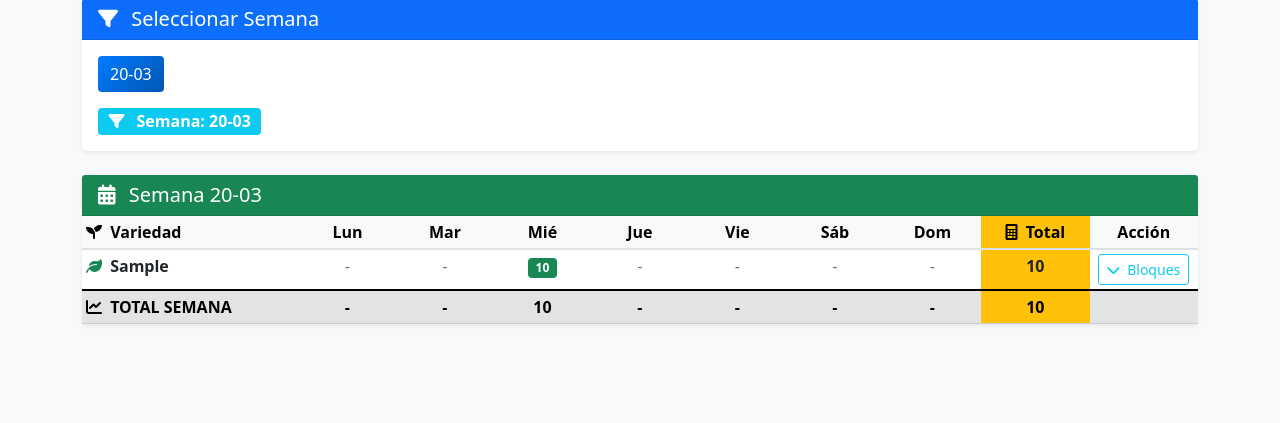
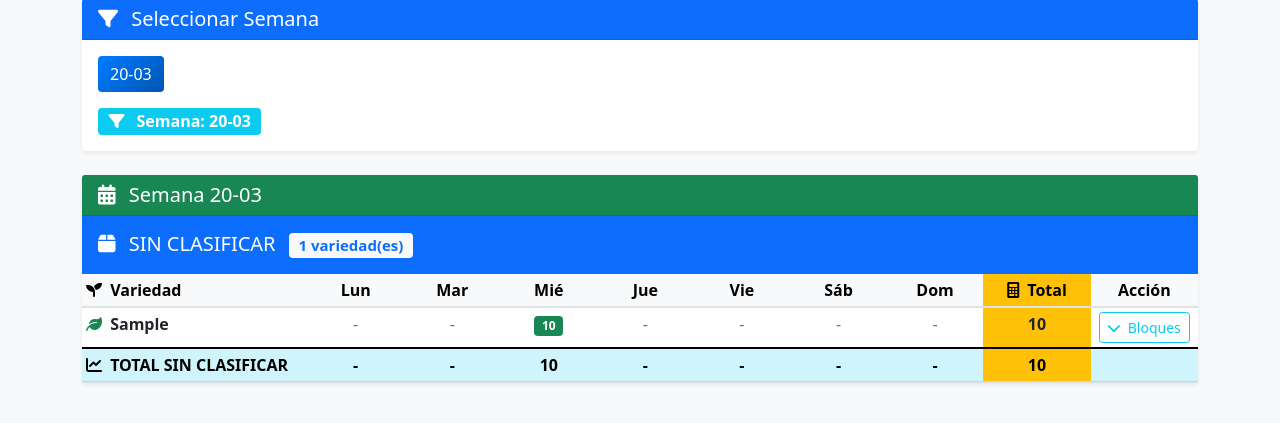
Before and after one commit to renealejo96/cosecha-app, a Flask app: page /resumen?semana=2003 in a window 1280 px wide. Shown: the part 139-562 px from the top of the page. Run offline with Flask 3, Linux system fonts and the light colour scheme; tables that the repository leaves empty hold one stand-in row (values such as "Sample post"); some libraries are stand-ins or nearby versions.

Commit message:
Restaurar jerarquia de 3 niveles (Producto Maestro  Variedad  Bloques) y mantener formulario después de guardar

```diff
--- a/app.py
+++ b/app.py
@@ -201,8 +201,9 @@ def nuevo_registro():
             db.session.add(nuevo_registro)
             db.session.commit()
 
-            flash('Registro de cosecha creado exitosamente!', 'success')
-            return redirect(url_for('index'))
+            flash('¡Registro guardado exitosamente! Puedes ingresar un nuevo registro.', 'success')
+            # Redirigir a la misma página para seguir ingresando registros
+            return redirect(url_for('nuevo_registro'))
 
         except Exception as e:
             flash(f'Error al crear el registro: {str(e)}', 'error')
@@ -339,7 +340,7 @@ def reportes():
 
 @app.route('/resumen')
 def resumen():
-    """Resumen por semana con tabla: variedades x días de la semana, con desglose de módulos"""
+    """Resumen por semana con tabla: producto maestro → variedades → desglose de bloques"""
     from sqlalchemy import func
     from collections import defaultdict
     from datetime import datetime, timedelta
@@ -372,10 +373,10 @@ def resumen():
         ).all()
         semana_filtro = formato_semana(fecha_hoy)
 
-    # Estructura principal: {semana: {variedad: {dia_semana: total_tallos}}}
-    # Estructura de desglose: {semana: {variedad: {dia_semana: {modulo: total_tallos}}}}
-    datos_por_semana = defaultdict(lambda: defaultdict(lambda: defaultdict(int)))
-    desglose_modulos = defaultdict(lambda: defaultdict(lambda: defaultdict(lambda: defaultdict(int))))
+    # Estructura: {semana: {prod_maestro: {variedad: {dia_semana: total_tallos}}}}
+    # Desglose: {semana: {prod_maestro: {variedad: {dia_semana: {modulo: total_tallos}}}}}
+    datos_por_semana = defaultdict(lambda: defaultdict(lambda: defaultdict(lambda: defaultdict(int))))
+    desglose_modulos = defaultdict(lambda: defaultdict(lambda: defaultdict(lambda: defaultdict(lambda: defaultdict(int)))))
     semanas_disponibles = set()
 
     # Obtener todas las semanas disponibles en la BD
@@ -386,15 +387,16 @@ def resumen():
     # Procesar registros filtrados
     for registro in registros:
         semana = formato_semana(registro.fecha)
+        prod_maestro = maestro_productos.get(registro.variedad, 'SIN CLASIFICAR')
         variedad = registro.variedad
         dia_semana = registro.fecha.weekday()  # 0=Lunes, 6=Domingo
         modulo = registro.modulo
 
-        # Acumular totales por variedad y día
-        datos_por_semana[semana][variedad][dia_semana] += registro.total_tallos
+        # Acumular totales por producto maestro, variedad y día
+        datos_por_semana[semana][prod_maestro][variedad][dia_semana] += registro.total_tallos
 
         # Guardar desglose por módulo
-        desglose_modulos[semana][variedad][dia_semana][modulo] += registro.total_tallos
+        desglose_modulos[semana][prod_maestro][variedad][dia_semana][modulo] += registro.total_tallos
 
     # Ordenar semanas disponibles (más reciente primero)
     semanas_ordenadas = sorted(list(semanas_disponibles), reverse=True)
@@ -403,16 +405,20 @@ def resumen():
     datos_finales = {}
     for semana in datos_por_semana:
         datos_finales[semana] = {}
-        for variedad in datos_por_semana[semana]:
-            datos_finales[semana][variedad] = dict(datos_por_semana[semana][variedad])
+        for prod_maestro in datos_por_semana[semana]:
+            datos_finales[semana][prod_maestro] = {}
+            for variedad in datos_por_semana[semana][prod_maestro]:
+                datos_finales[semana][prod_maestro][variedad] = dict(datos_por_semana[semana][prod_maestro][variedad])
 
     desglose_finales = {}
     for semana in desglose_modulos:
         desglose_finales[semana] = {}
-        for variedad in desglose_modulos[semana]:
-            desglose_finales[semana][variedad] = {}
-            for dia in desglose_modulos[semana][variedad]:
-                desglose_finales[semana][variedad][dia] = dict(desglose_modulos[semana][variedad][dia])
+        for prod_maestro in desglose_modulos[semana]:
+            desglose_finales[semana][prod_maestro] = {}
+            for variedad in desglose_modulos[semana][prod_maestro]:
+                desglose_finales[semana][prod_maestro][variedad] = {}
+                for dia in desglose_modulos[semana][prod_maestro][variedad]:
+                    desglose_finales[semana][prod_maestro][variedad][dia] = dict(desglose_modulos[semana][prod_maestro][variedad][dia])
 
     # Días de la semana
     dias_semana = ['Lunes', 'Martes', 'Miércoles', 'Jueves', 'Viernes', 'Sábado', 'Domingo']
--- a/templates/resumen.html
+++ b/templates/resumen.html
@@ -52,8 +52,8 @@
     </div>
 </div>
 
-<!-- Resumen por Variedad -->
-{% for semana, variedades in datos.items()|sort(reverse=True) %}
+<!-- Resumen por Producto Maestro → Variedad -->
+{% for semana, productos in datos.items()|sort(reverse=True) %}
 <div class="card mb-4">
     <div class="card-header bg-success text-white">
         <h5 class="mb-0">
@@ -62,6 +62,16 @@
         </h5>
     </div>
     <div class="card-body p-0">
+        {% for producto_maestro, variedades in productos.items()|sort %}
+        <div class="border-bottom">
+            <!-- Encabezado del Producto Maestro -->
+            <div class="bg-primary text-white p-3">
+                <h5 class="mb-0">
+                    <i class="fas fa-box me-2"></i>
+                    {{ producto_maestro }}
+                    <span class="badge bg-light text-primary ms-2">{{ variedades|length }} variedad(es)</span>
+                </h5>
+            </div>
         <div class="table-responsive">
             <table class="table table-sm table-hover mb-0">
                 <thead class="table-light">
@@ -104,14 +114,14 @@
                         </td>
                         <td class="text-center">
                             <button class="btn btn-sm btn-outline-info" type="button"
-                                    onclick="toggleDetalle('{{ semana }}_{{ variedad|replace(' ', '_') }}')">
-                                <i class="fas fa-chevron-down me-1" id="icon_{{ semana }}_{{ variedad|replace(' ', '_') }}"></i>
-                                <span id="text_{{ semana }}_{{ variedad|replace(' ', '_') }}">Bloques</span>
+                                    onclick="toggleDetalle('{{ semana }}_{{ producto_maestro|replace(' ', '_') }}_{{ variedad|replace(' ', '_') }}')">
+                                <i class="fas fa-chevron-down me-1" id="icon_{{ semana }}_{{ producto_maestro|replace(' ', '_') }}_{{ variedad|replace(' ', '_') }}"></i>
+                                <span id="text_{{ semana }}_{{ producto_maestro|replace(' ', '_') }}_{{ variedad|replace(' ', '_') }}">Bloques</span>
                             </button>
                         </td>
                     </tr>
                     <!-- Desglose de Módulos (inicialmente oculto) -->
-                    <tr class="collapse" id="detalle_{{ semana }}_{{ variedad|replace(' ', '_') }}">
+                    <tr class="collapse" id="detalle_{{ semana }}_{{ producto_maestro|replace(' ', '_') }}_{{ variedad|replace(' ', '_') }}">
                         <td colspan="10" class="p-0">
                             <div class="bg-light p-3">
                                 <h6 class="text-info mb-3">
@@ -128,10 +138,10 @@
                                         </tr>
                                     </thead>
                                     <tbody>
-                                        {% if desglose.get(semana, {}).get(variedad) %}
+                                        {% if desglose.get(semana, {}).get(producto_maestro, {}).get(variedad) %}
                                             {# Recopilar todos los módulos únicos de esta variedad #}
                                             {% set modulos_set = [] %}
-                                            {% for dia_idx, modulos_dict in desglose[semana][variedad].items() %}
+                                            {% for dia_idx, modulos_dict in desglose[semana][producto_maestro][variedad].items() %}
                                                 {% for modulo in modulos_dict.keys() %}
                                                     {% if modulo not in modulos_set %}
                                                         {% set _ = modulos_set.append(modulo) %}
@@ -147,7 +157,7 @@
                                                     {{ modulo }}
                                                 </td>
                                                 {% for i in range(7) %}
-                                                    {% set valor_modulo = desglose[semana][variedad].get(i, {}).get(modulo, 0) %}
+                                                    {% set valor_modulo = desglose[semana][producto_maestro][variedad].get(i, {}).get(modulo, 0) %}
                                                     <td class="text-center">
                                                         {% if valor_modulo > 0 %}
                                                             <span class="badge bg-info">{{ "{:,}".format(valor_modulo) }}</span>
@@ -172,11 +182,11 @@
                     </tr>
                     {% endfor %}
                 </tbody>
-                <tfoot class="table-secondary">
+                <tfoot class="table-info">
                     <tr class="fw-bold">
                         <td>
                             <i class="fas fa-chart-line me-1"></i>
-                            TOTAL SEMANA
+                            TOTAL {{ producto_maestro }}
                         </td>
                         {% for i in range(7) %}
                             {% set total_dia = namespace(value=0) %}
@@ -203,6 +213,8 @@
                 </tfoot>
             </table>
         </div>
+        </div>
+        {% endfor %}
     </div>
 </div>
 {% endfor %}
```
